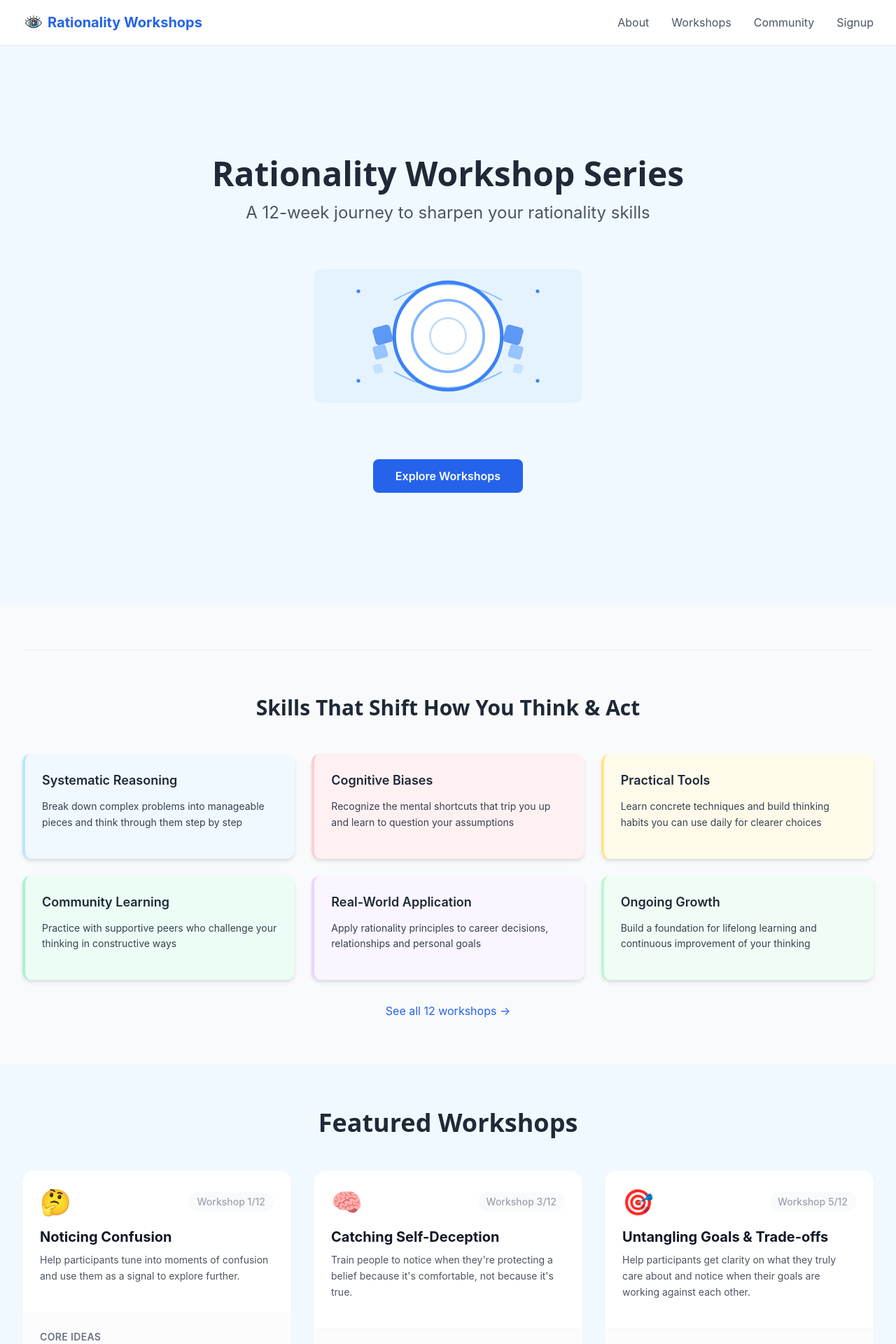
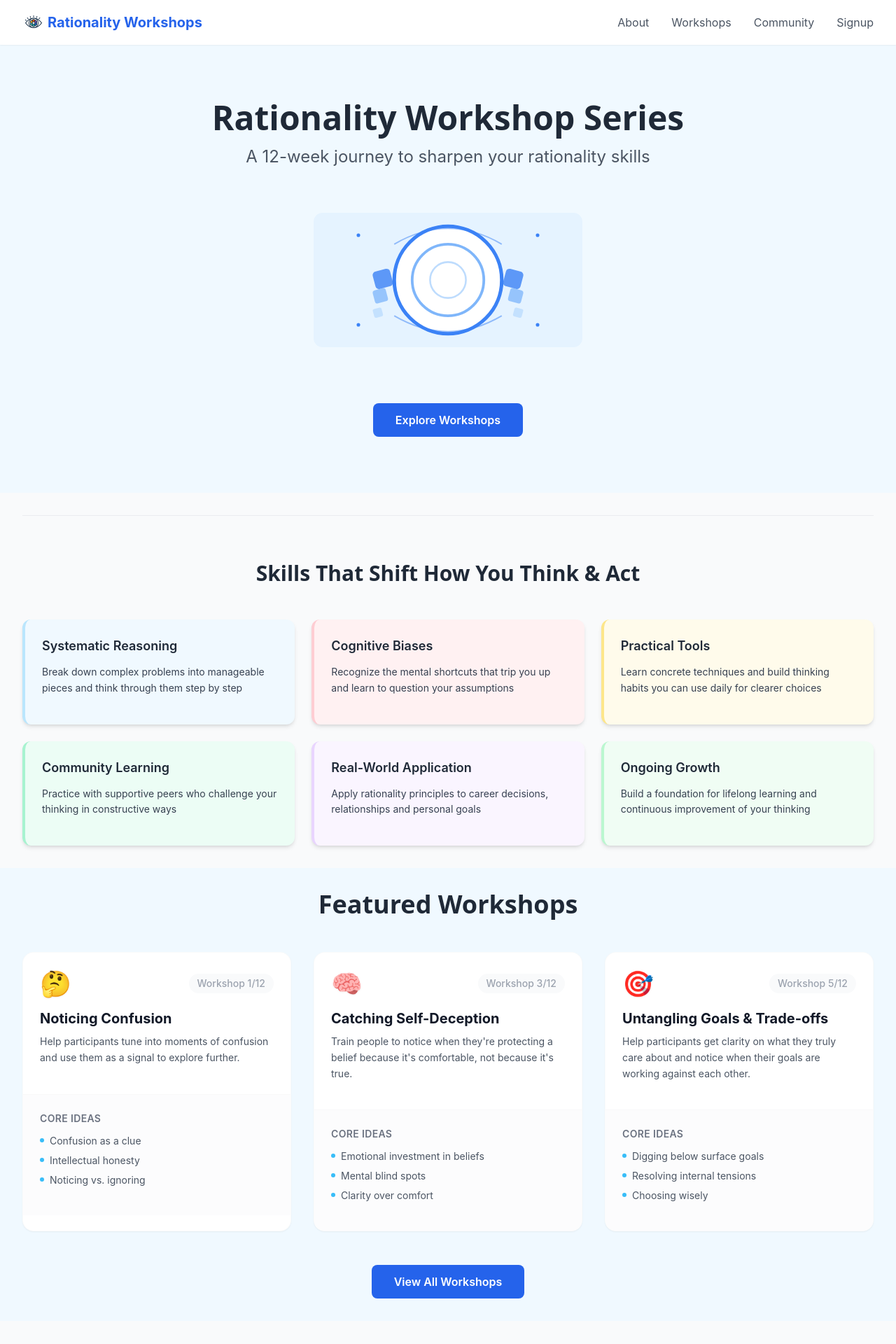
Before and after one commit to rdbcasillas/rationality-course, a Vue app: page / in a window 1280 px wide. Shown: the top 1920 px of the page at 70% size. Built offline with nearby package versions, Linux system fonts and the light colour scheme.

Commit message:
updated homepage

```diff
--- a/src/views/About.vue
+++ b/src/views/About.vue
@@ -5,10 +5,6 @@
       <h1 class="text-4xl md:text-5xl font-bold mb-6 text-gray-900">
         Why These Workshops?
       </h1>
-      <p class="text-xl text-gray-600 max-w-3xl mx-auto leading-relaxed">
-        In a world drowning in misinformation and polarized thinking, we're
-        building spaces for clearer minds and deeper connections.
-      </p>
     </div>
 
     <!-- Main Content -->
--- a/src/views/Home.vue
+++ b/src/views/Home.vue
@@ -3,8 +3,8 @@
     <!-- Main Content -->
     <div class="relative">
       <!-- Hero Section -->
-      <section id="hero" class="min-h-screen flex items-center relative">
-        <div class="max-w-7xl mx-auto px-4 sm:px-6 lg:px-8 py-12">
+      <section id="hero" class="min-h-[80vh] flex items-center relative py-8">
+        <div class="max-w-4xl mx-auto px-4 sm:px-6 lg:px-8 py-4">
           <!-- Hero Section -->
           <div class="text-center max-w-3xl mx-auto">
             <h1 class="text-4xl md:text-5xl font-bold mb-4 font-display">
@@ -37,7 +37,7 @@
 
       <!-- Features Section -->
       <section id="features" class="bg-gray-50">
-        <div class="max-w-7xl mx-auto px-4 sm:px-6 lg:px-8 py-16">
+        <div class="max-w-7xl mx-auto px-4 sm:px-6 lg:px-8 py-8">
           <div class="border-t border-gray-200/70 pt-16">
             <h2
               class="text-2xl md:text-3xl font-bold text-center mb-12 font-display"
@@ -61,21 +61,13 @@
                 </div>
               </div>
             </div>
-            <div class="text-center mt-8">
-              <router-link
-                to="/workshops"
-                class="text-blue-600 hover:underline inline-block"
-              >
-                See all 12 workshops →
-              </router-link>
-            </div>
           </div>
         </div>
       </section>
 
       <!-- Workshops Preview Section -->
       <section id="workshops">
-        <div class="max-w-7xl mx-auto px-4 sm:px-6 lg:px-8 py-16">
+        <div class="max-w-7xl mx-auto px-4 sm:px-6 lg:px-8 py-8">
           <div class="text-center mb-12">
             <h2 class="text-3xl md:text-4xl font-bold font-display mb-4">
               Featured Workshops
@@ -148,7 +140,7 @@
 
       <!-- Community Preview Section -->
       <section id="community" class="bg-gray-50">
-        <div class="max-w-7xl mx-auto px-4 sm:px-6 lg:px-8 py-16">
+        <div class="max-w-7xl mx-auto px-4 sm:px-6 lg:px-8 py-8">
           <div class="text-center max-w-3xl mx-auto mb-12">
             <h2 class="text-3xl md:text-4xl font-bold font-display mb-4">
               Join Our Community
--- a/src/views/Workshops.vue
+++ b/src/views/Workshops.vue
@@ -86,7 +86,7 @@
         class="group bg-white rounded-2xl shadow-sm hover:shadow-xl transition-all duration-300 overflow-hidden animate-fade-in border border-gray-100/40 backdrop-blur-sm flex flex-col"
       >
         <!-- Card Header with Emoji and Number -->
-        <div class="p-6 border-b border-gray-100/60">
+        <div class="p-3 border-b border-gray-100/60">
           <div class="flex items-center justify-between mb-1">
             <span
               class="text-4xl filter drop-shadow-sm transition-transform duration-300 group-hover:scale-110"
@@ -110,13 +110,13 @@
           >
             {{ workshop.title }}
           </h3>
-          <p class="text-gray-600 text-sm mb-2 leading-relaxed">
+          <p class="text-gray-600 text-sm mb-1 leading-relaxed">
             {{ workshop.goal }}
           </p>
         </div>
 
         <!-- Card Content -->
-        <div class="p-6 bg-gray-50/50 flex-1 flex flex-col">
+        <div class="p-3 bg-gray-50/50 flex-1 flex flex-col">
           <!-- Core Ideas -->
           <div class="mb-4">
             <h4
@@ -140,7 +140,7 @@
           </div>
 
           <!-- Real-Life Benefits -->
-          <div class="mb-4" v-if="workshop.benefits">
+          <div class="mb-1" v-if="workshop.benefits">
             <h4
               class="text-sm font-semibold text-gray-500 uppercase tracking-wide mb-3"
             >
@@ -490,7 +490,7 @@ export default {
           emoji: "📊",
           title: "Thinking in Bets & Bayes",
           subtitle: "Tuning your inner odds-maker",
-          goal: "Put numbers on hunches and nudge your thinking when new facts roll in.",
+          goal: "Quantify your intuitions and nudge your thinking when new facts roll in.",
           coreIdeas: [
             "Priors and likelihoods",
             "Honest probability bets",
@@ -498,7 +498,7 @@ export default {
           ],
           benefits: [
             "Put a number on hunches so choices feel less like coin-flips",
-            "Dial back over-confidence before it trips you up",
+            "Check over-confidence before it leads you astray",
           ],
           category: "Foundations",
           categoryColor: "bg-blue-100 text-blue-700",
@@ -604,7 +604,7 @@ export default {
           emoji: "🔑",
           title: "Finding the Bottleneck",
           subtitle: "Hamming questions for leverage",
-          goal: "Zero-in on the single constraint that, if solved, would move the whole project (or life area) forward.",
+          goal: "Identify the one thing holding everything back that, if solved, would move the whole project (or life area) forward.",
           coreIdeas: [
             "The Hamming question: “What’s the key obstacle?”",
             "Leverage vs. busywork",
```
